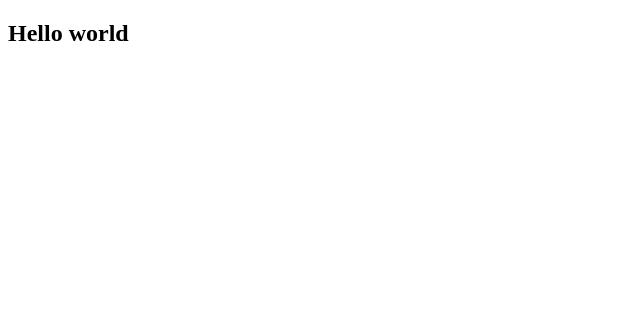
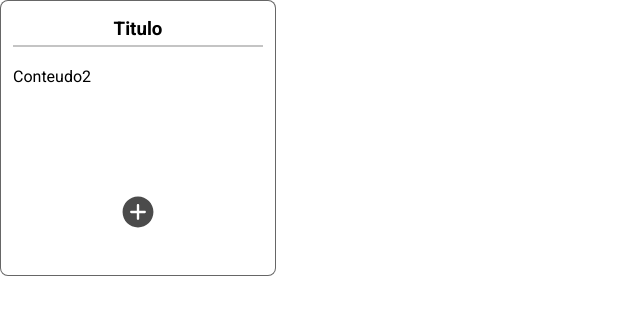
Before and after one commit to joaogabrielramos28/Lets-code, a React (Create React App) app: page / in a window 1280 px wide. Shown: the top 314 px of the page, without its empty margins (0-640 px from the left). Built offline with nearby package versions, Linux system fonts and the light colour scheme; the HTML template or start-up script is replaced by a standard one.

Commit message:
react-icons + Card component + style global

```diff
--- a/package.json
+++ b/package.json
@@ -11,6 +11,7 @@
     "@types/react-dom": "^17.0.0",
     "react": "^17.0.2",
     "react-dom": "^17.0.2",
+    "react-icons": "^4.3.1",
     "react-scripts": "4.0.1",
     "styled-components": "^5.3.3",
     "typescript": "^4.1.2",
--- a/public/index.html
+++ b/public/index.html
@@ -8,6 +8,9 @@
       name="description"
       content="Web site created using create-react-app"
     />
+    <link rel="preconnect" href="https://fonts.googleapis.com">
+<link rel="preconnect" href="https://fonts.gstatic.com" crossorigin>
+<link href="https://fonts.googleapis.com/css2?family=Roboto:wght@400;700&display=swap" rel="stylesheet">
     <title>React App</title>
   </head>
   <body>
--- a/src/App.tsx
+++ b/src/App.tsx
@@ -1,8 +1,11 @@
 import React from 'react';
+import Card from './Components/Card/index';
+import GlobalStyle from './styles/global';
 export const App: React.FC = () => {
     return (
         <>
-            <h2>Hello world</h2>
+            <Card titulo="Titulo" conteudo="Conteudo2" />
+            <GlobalStyle />
         </>
     );
 };
--- a/src/Components/Card/index.tsx
+++ b/src/Components/Card/index.tsx
@@ -1,7 +1,21 @@
 import React from 'react';
-import { Container } from './styles';
-const Card: React.FC = () => {
-    return <Container>ola</Container>;
+import { Container, Content } from './styles';
+import { IoIosAddCircle } from 'react-icons/io';
+interface CardProps {
+    titulo: string;
+    conteudo: string;
+}
+
+const Card: React.FC<CardProps> = ({ titulo, conteudo }: CardProps) => {
+    return (
+        <Container>
+            <Content>
+                <h3>{titulo}</h3>
+                <p>{conteudo}</p>
+            </Content>
+            <IoIosAddCircle size={38} />
+        </Container>
+    );
 };
 
 export default Card;
--- a/src/Components/Card/styles.ts
+++ b/src/Components/Card/styles.ts
@@ -1,5 +1,38 @@
 import styled from 'styled-components';
 
 export const Container = styled.div`
+    padding: 12px;
+    width: 250px;
+    border: 1px solid rgba(0, 0, 0, 0.6);
+    text-align: center;
+    background-color: #fff;
+    height: 250px;
+    border-radius: 8px;
+
+    h3 {
+        padding: 5px 0;
+        border-bottom: 2px solid #c4c4c4;
+    }
+
+    p {
+        margin-top: 20px;
+        text-align: left;
+    }
+
+    svg {
+        cursor: pointer;
+        opacity: 0.7;
+
+        &:hover {
+            transition: opacity 0.4s ease;
+            opacity: 1;
+        }
+    }
+`;
+
+export const Content = styled.div`
     width: 100%;
+    display: flex;
+    flex-direction: column;
+    height: 180px;
 `;
--- /dev/null
+++ b/src/styles/global.ts
@@ -0,0 +1,11 @@
+import { createGlobalStyle } from 'styled-components';
+
+const GlobalStyle = createGlobalStyle`
+    *{
+        margin:0;
+        padding:0;
+        font-family: 'Roboto', sans-serif;
+    }
+`;
+
+export default GlobalStyle;
```
Also changed, not shown: 2 other files (tests, documents, lock files or other folders).
